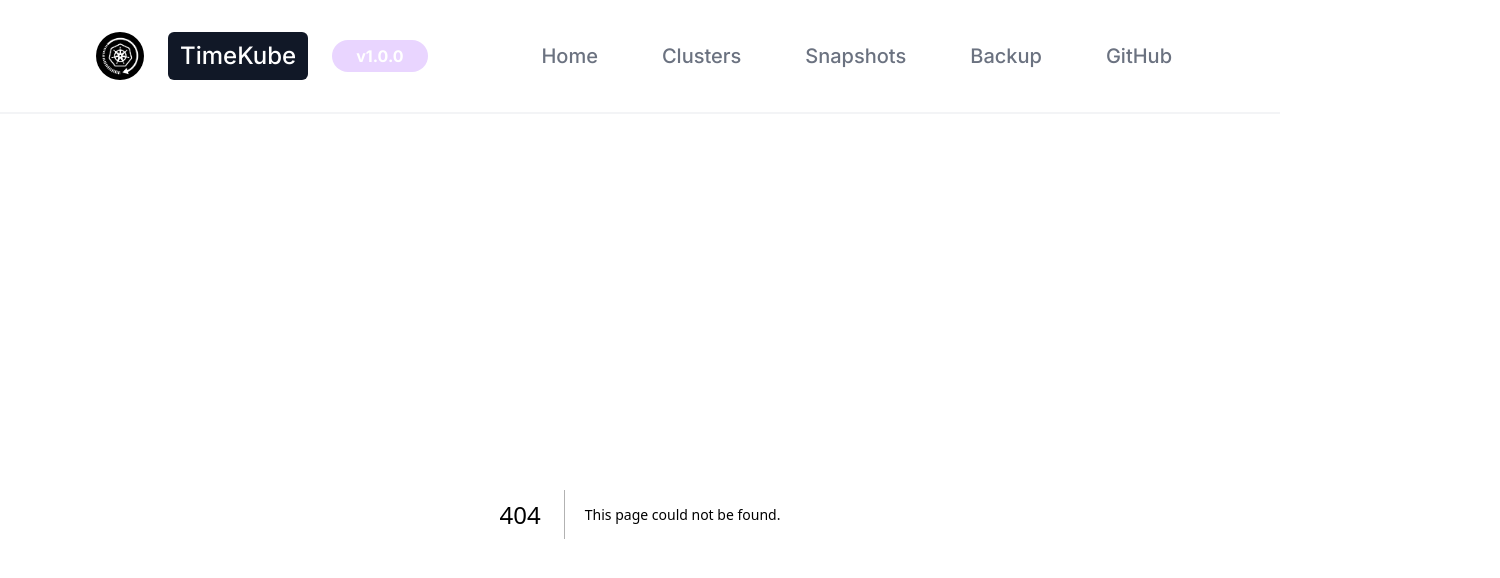
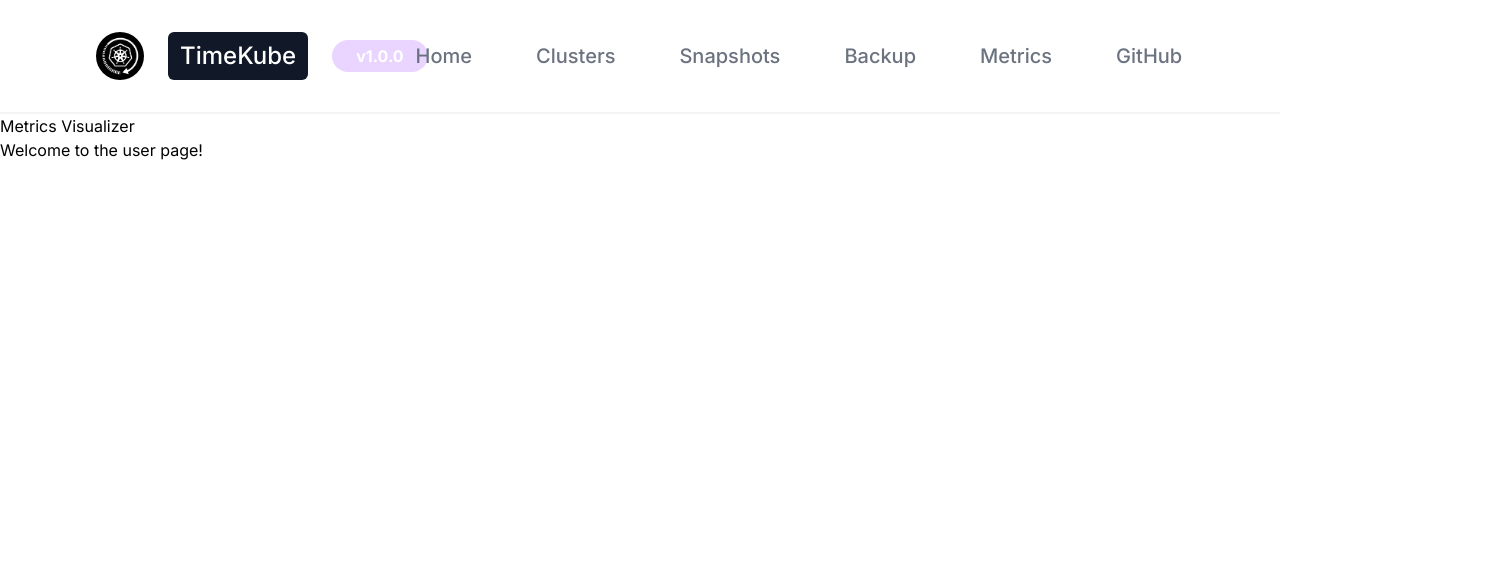
Before and after one commit to oslabs-beta/TimeKube, a Next.js app: page /dashboard/metrics in a window 1280 px wide. Before the commit this address had no page. Shown: the top 578 px of the page, 1500 px wide, since content can reach past the window. Built offline with nearby package versions, Linux system fonts and the light colour scheme.

Commit message:
added feature to embed grafana metrics

```diff
--- /dev/null
+++ b/src/app/dashboard/metrics/page.tsx
@@ -0,0 +1,21 @@
+import { NextPage } from 'next';
+
+/**
+ * Goal for this page: Have a form element for the user to submit their current grafana service URL, which changes every time the grafana
+ * service is deployed. Currently I don't have a way to persist it since the URL changes whenever I spin up minikube and run minikube service grafana-ext
+ * So my mindset was: enter the URL into the form, save that URL, and have multiple iframes prepared so that we can then add that URL to the iframe embed and complete them.
+ */
+
+const Page: NextPage = async () => {
+
+
+  return (
+    <div>
+      <h1>Metrics Visualizer</h1>
+      <p>Welcome to the user page!</p>
+    <iframe src={process.env.GRAFANA_URL} width="1500" height="750" frameBorder="0"></iframe>
+    </div>
+  );
+};
+
+export default Page;
--- a/src/app/navbar.tsx
+++ b/src/app/navbar.tsx
@@ -23,6 +23,7 @@ export default function Navbar() {
                 <a href="/dashboard/cluster" className="text-gray-500 hover:bg-gray-700 hover:text-white rounded-md px-3 py-2 text-xl font-medium">Clusters</a>
                 <a href="/dashboard/snapshots" className="text-gray-500 hover:bg-gray-700 hover:text-white rounded-md px-3 py-2 text-xl font-medium">Snapshots</a>
                 <a href="/dashboard/backup" className="text-gray-500 hover:bg-gray-700 hover:text-white rounded-md px-3 py-2 text-xl font-medium">Backup</a>
+                <a href="/dashboard/metrics" className="text-gray-500 hover:bg-gray-700 hover:text-white rounded-md px-3 py-2 text-xl font-medium">Metrics</a>
                 <a href="https://github.com/oslabs-beta/TimeKube/" className="text-gray-500 hover:bg-gray-700 hover:text-white rounded-md px-3 py-2 text-xl font-medium">GitHub</a>
               </div>
             </div>
@@ -35,6 +36,7 @@ export default function Navbar() {
           <a href="/dashboard/cluster" className="text-gray-300 hover:bg-gray-700 hover:text-white block rounded-md px-3 py-2 text-base font-medium">Clusters</a>
           <a href="/dashboard/snapshots" className="text-gray-300 hover:bg-gray-700 hover:text-white block rounded-md px-3 py-2 text-base font-medium">Snapshots</a>
           <a href="/dashboard/backup" className="text-gray-300 hover:bg-gray-700 hover:text-white block rounded-md px-3 py-2 text-base font-medium">Backup</a>
+          <a href="/dashboard/metrics" className="text-gray-300 hover:bg-gray-700 hover:text-white block rounded-md px-3 py-2 text-base font-medium">Clusters</a>
           <a href="https://github.com/oslabs-beta/TimeKube/" className="text-gray-300 hover:bg-gray-700 hover:text-white block rounded-md px-3 py-2 text-base font-medium">GitHub</a>
         </div>
       </div>
```
